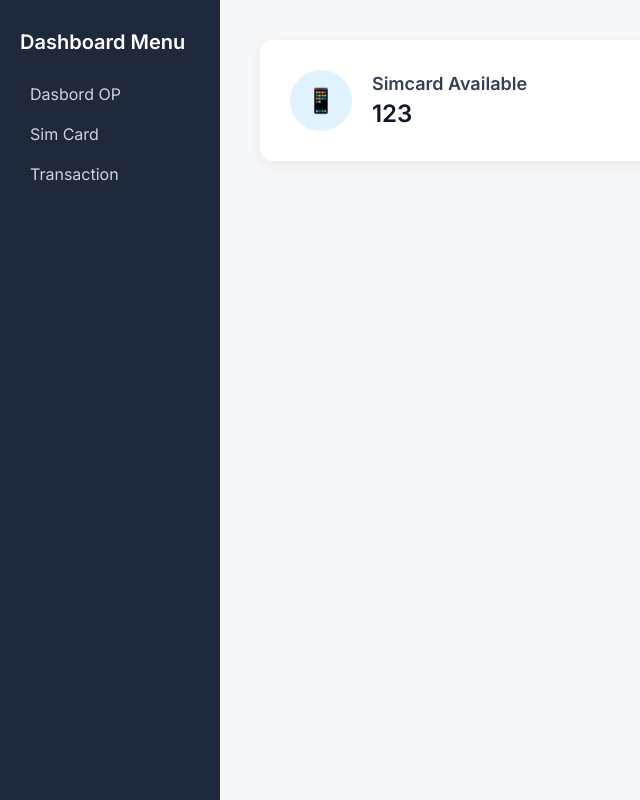
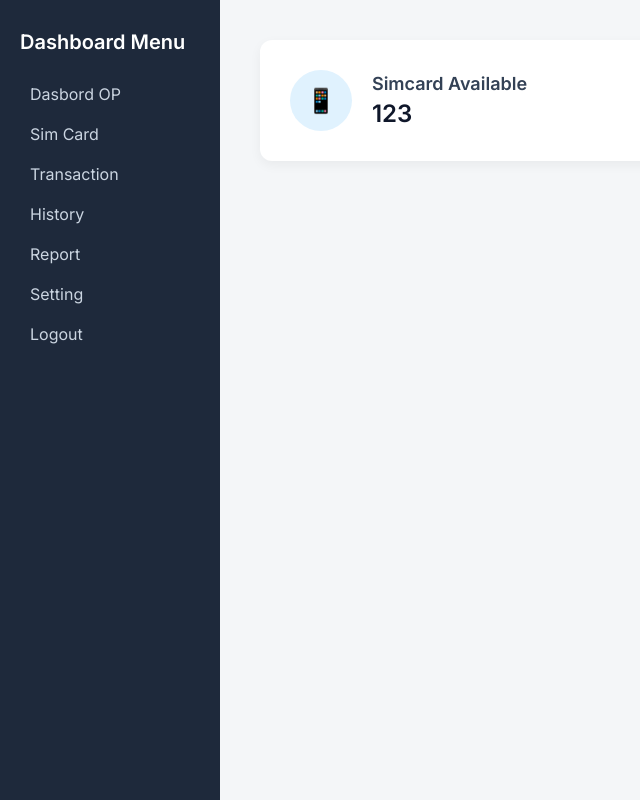
Before and after one commit to Wllyf1102/DataSimcard, a plain HTML site: page index.html in a window 1280 px wide. Shown: the whole page, without its empty margins (0-640 px from the left). Drawn offline with Linux system fonts and the light colour scheme.

Commit message:
Update index.html

```diff
--- a/index.html
+++ b/index.html
@@ -91,6 +91,10 @@
       <li>Dasbord OP</li>
       <li>Sim Card</li>
       <li>Transaction</li>
+      <li>History</li>
+      <li>Report</li>
+      <li>Setting</li>
+      <li>Logout</li>
     </ul>
   </div>
   <div class="main">
```
